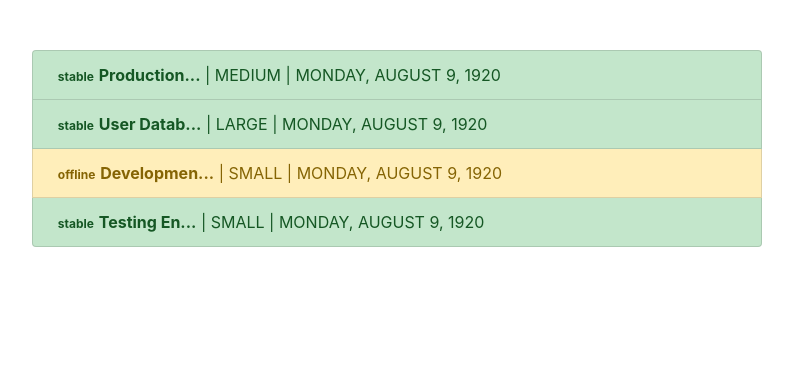
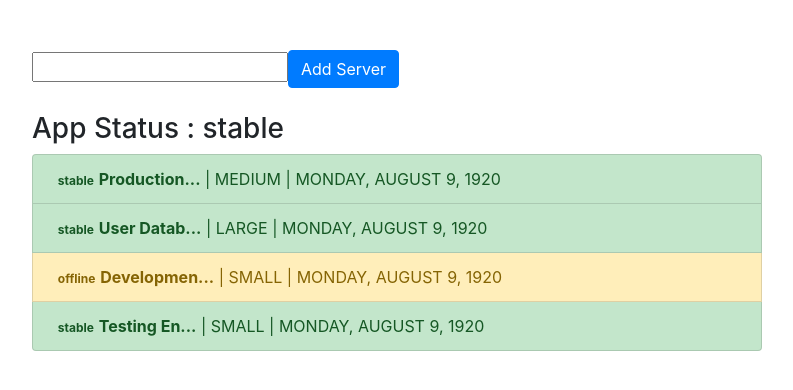
Before and after one commit to moshiurse/angular-practice, an Angular app: page / in a window 1280 px wide. Shown: the top 390 px of the page, without its empty margins (53-846 px from the left). Built offline with nearby package versions, Linux system fonts and the light colour scheme.

Commit message:
Create a impure filter pipe & using asyncPipe

```diff
--- a/src/app/app.component.html
+++ b/src/app/app.component.html
@@ -1,10 +1,14 @@
 <div class="container">
   <div class="row">
     <div class="col-xs-12 col-sm-10 col-md-8 col-sm-offset-1 col-md-offset-2">
+      <input type="text" [(ngModel)]="filterStatus">
+      <button class="btn btn-primary" (click)="onAddServer()">Add Server</button>
+      <br><br>
+      <h3>App Status : {{appStatus | async}}</h3>
       <ul class="list-group">
         <li
           class="list-group-item"
-          *ngFor="let server of servers"
+          *ngFor="let server of servers | filter:filterStatus:'status'"
           [ngClass]="getStatusClasses(server)">
           <span
             class="badge">
--- a/src/app/app.component.ts
+++ b/src/app/app.component.ts
@@ -6,6 +6,12 @@ import { Component } from '@angular/core';
   styleUrls: ['./app.component.css']
 })
 export class AppComponent {
+
+  appStatus = new Promise((resolve, reject) => {
+    setTimeout(() => {
+      resolve('stable');
+    }, 2000)
+  })
   servers = [
     {
       instanceType: 'medium',
@@ -32,6 +38,9 @@ export class AppComponent {
       started: new Date(15, 1, 2017)
     }
   ];
+
+  filterStatus = '';
+
   getStatusClasses(server: {instanceType: string, name: string, status: string, started: Date}) {
     return {
       'list-group-item-success': server.status === 'stable',
@@ -39,4 +48,13 @@ export class AppComponent {
       'list-group-item-danger': server.status === 'critical'
     };
   }
+
+  onAddServer(){
+    this.servers.push({
+        instanceType: 'small',
+        name: 'Testing Environment Server',
+        status: 'stable',
+        started: new Date(15, 1, 2017)
+    })
+  }
 }
--- a/src/app/app.module.ts
+++ b/src/app/app.module.ts
@@ -5,11 +5,13 @@ import { FormsModule } from '@angular/forms';
 
 import { AppComponent } from './app.component';
 import { ShortenPipe } from "./shorten.pipe";
+import { FilterPipe } from './filter.pipe';
 
 @NgModule({
   declarations: [
     AppComponent,
-    ShortenPipe
+    ShortenPipe,
+    FilterPipe
   ],
   imports: [
     BrowserModule,
--- /dev/null
+++ b/src/app/filter.pipe.ts
@@ -0,0 +1,23 @@
+import { Pipe, PipeTransform } from '@angular/core';
+
+@Pipe({
+  name: 'filter',
+  pure: false
+})
+export class FilterPipe implements PipeTransform {
+
+  transform(value: any, filter: string, propName: string): any {
+    if(value.length === 0 || filter === ''){
+      return value;
+    }
+    const resultArray = [];
+    for(let item of value){
+      if(item[propName] === filter){
+        resultArray.push(item);
+      }
+    }
+    return resultArray;
+
+  }
+
+}
```
